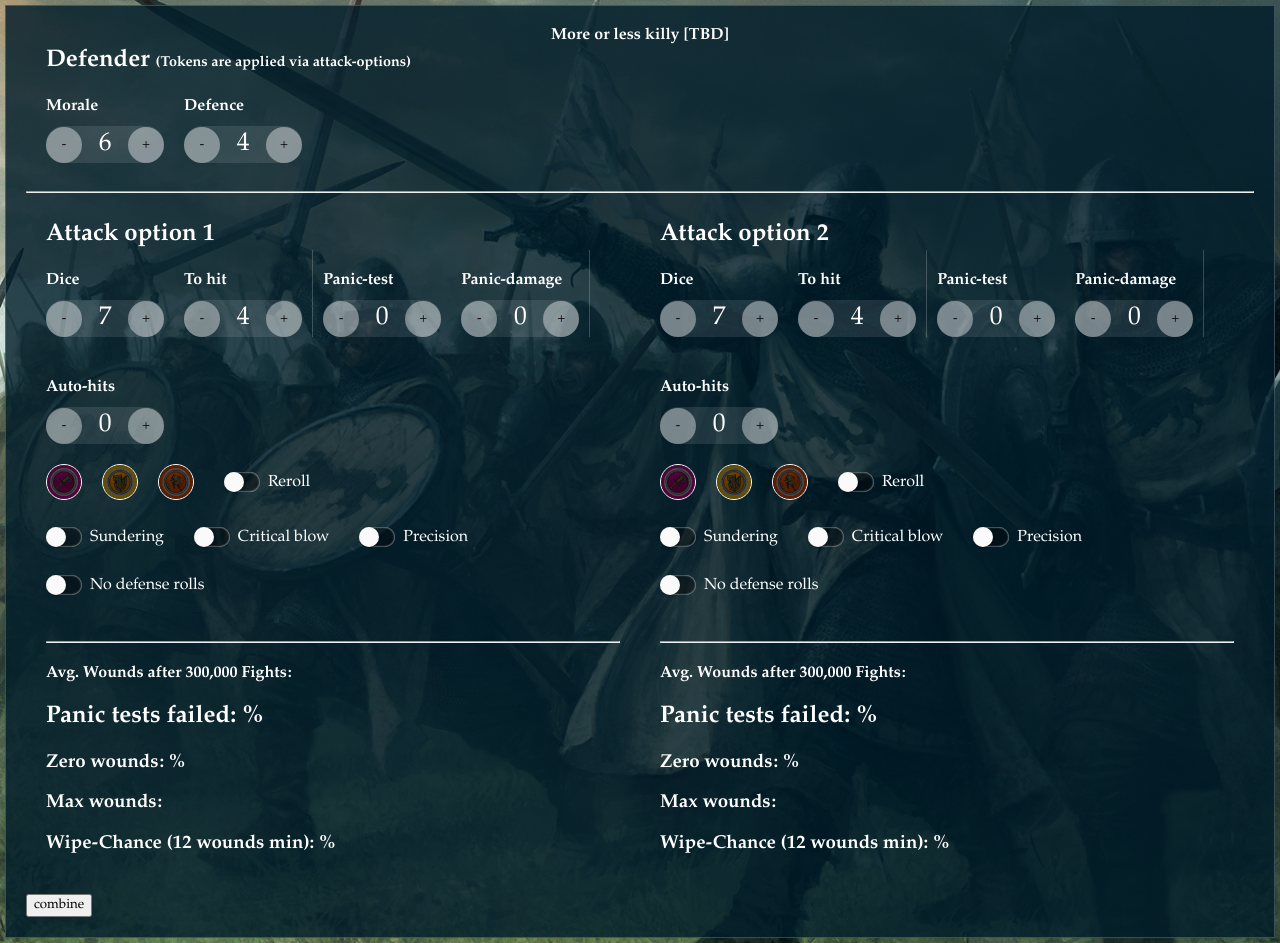
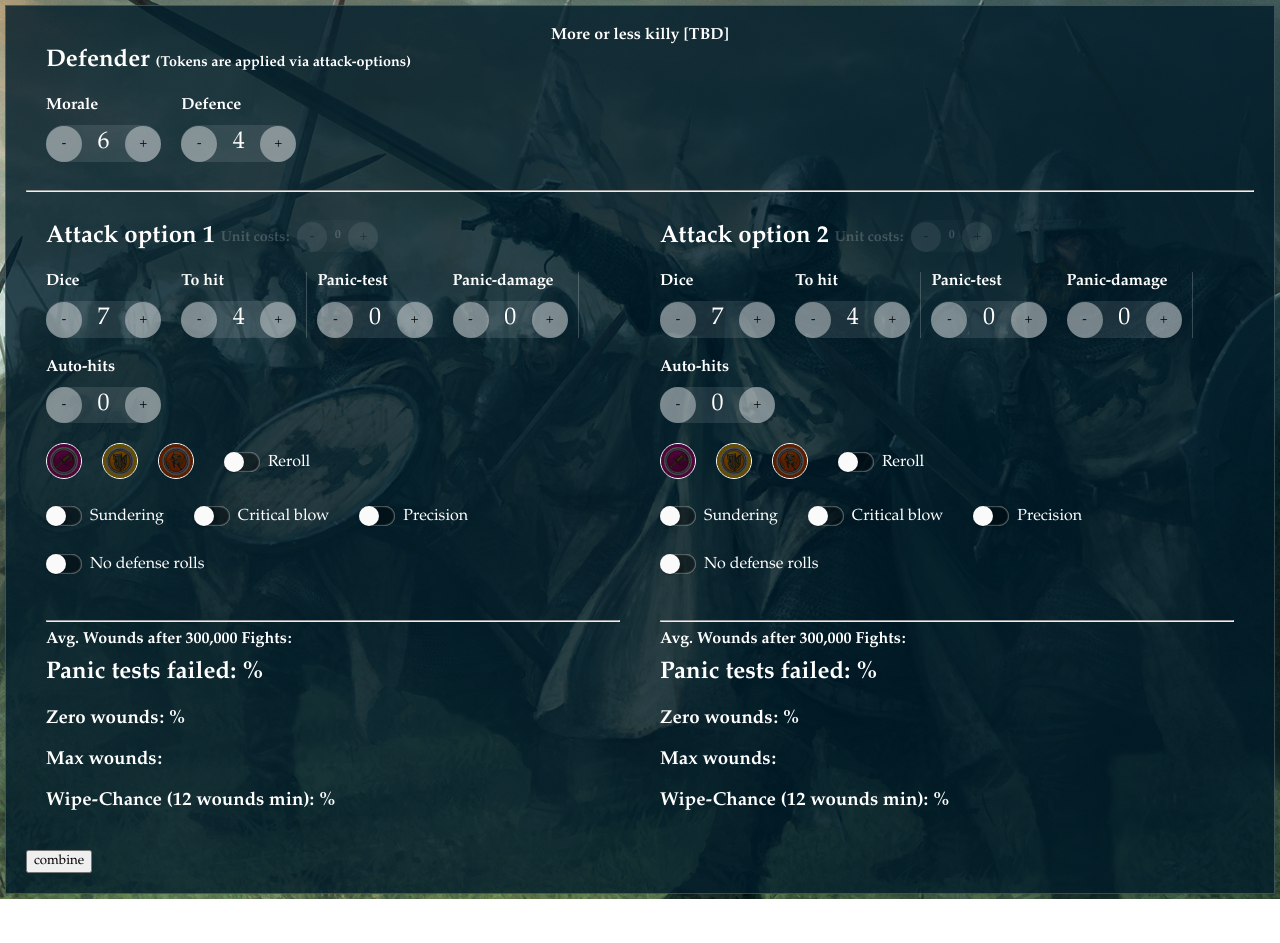
Before and after one commit to Chris-something/asoiaf-damage-tester, an Angular app: page / in a window 1280 px wide. After the commit the page ends 899 px from the top, so only its background shows below. Built offline with nearby package versions, Linux system fonts and the light colour scheme.

Commit message:
Added unit cost to calculate efficiency #3

```diff
--- a/src/app/app.component.html
+++ b/src/app/app.component.html
@@ -5,7 +5,7 @@
     </div>
 
     <div class="p-v">
-        <h2 style="margin: 0">
+        <h2 >
             Defender
             <small style="font-size: 0.6em">(Tokens are applied via attack-options)</small>
         </h2>
@@ -15,10 +15,10 @@
     <hr />
 
     <div [ngClass]="{ combined: combineView }">
-        <div style="display: inline-block; width: 50%">
+        <div style="display: inline-block; vertical-align: top; width: 50%">
             <div class="p attacker-a">
                 <app-attacker-settings-small [attackerSubject$]="attackerSubject1$">
-                    <h2 style="margin: 0">Attack option 1</h2>
+                    Attack option 1
                 </app-attacker-settings-small>
                 <div *ngIf="defenderSubject$.getValue() && attackerSubject1$.getValue()">
                     <app-result
@@ -30,10 +30,10 @@
                 </div>
             </div>
         </div>
-        <div style="display: inline-block; width: 50%">
+        <div style="display: inline-block; vertical-align: top; width: 50%">
             <div class="p attacker-b">
                 <app-attacker-settings-small [attackerSubject$]="attackerSubject2$">
-                    <h2 style="margin: 0">Attack option 2</h2>
+                    Attack option 2
                 </app-attacker-settings-small>
                 <div *ngIf="defenderSubject$.getValue() && attackerSubject1$.getValue()">
                     <app-result
--- a/src/app/app.component.scss
+++ b/src/app/app.component.scss
@@ -78,8 +78,18 @@ body {
     vertical-align: middle;
 }
 
+h2 {
+    margin-top: 0;
+    margin-bottom: 20px;
+}
+
 h4 {
+    margin-top: 0;
     margin-bottom: 10px;
+}
+
+small {
+    font-size: 0.6em;
 }
 
 /**
--- a/src/app/attacker-settings-small/attacker-settings.component.html
+++ b/src/app/attacker-settings-small/attacker-settings.component.html
@@ -1,6 +1,21 @@
 <div [formGroup]="attackerForm">
     <div class="box">
-        <ng-content></ng-content>
+        <h2>
+            <ng-content></ng-content>
+            <small [style.opacity]="pointCost.value > 0 ? 1 : .2">
+                Unit costs:&nbsp;
+            </small>
+            <span class="il" [style.opacity]="pointCost.value > 0 ? 1 : .2">
+
+                <app-counter-input
+                        [small]="true"
+                        [counterRangeMin]="0"
+                        [counterRangeMax]="13"
+                        formControlName="pointCost"
+                ></app-counter-input>
+            </span>
+        </h2>
+
 
         <div class="il u-mb">
             <h4>Dice</h4>
--- a/src/app/attacker-settings-small/attacker-settings.component.ts
+++ b/src/app/attacker-settings-small/attacker-settings.component.ts
@@ -17,6 +17,8 @@ export class AttackerSettingsSmallComponent implements OnInit {
     modifyDefenderPanicTest: FormControl = new FormControl(0);
     autoHits: FormControl = new FormControl(0);
 
+    noDefenseRolls: FormControl = new FormControl(false);
+
     weakened: FormControl = new FormControl(false);
     vulnerable: FormControl = new FormControl(false);
     panicked: FormControl = new FormControl(false);
@@ -24,7 +26,9 @@ export class AttackerSettingsSmallComponent implements OnInit {
     sundering: FormControl = new FormControl(false);
     critBlow: FormControl = new FormControl(false);
     precision: FormControl = new FormControl(false);
-    noDefenseRolls: FormControl = new FormControl(false);
+    pointCost: FormControl = new FormControl(0);
+
+
 
     reroll: FormControl = new FormControl(false);
 
@@ -41,7 +45,8 @@ export class AttackerSettingsSmallComponent implements OnInit {
         noDefenseRolls: this.noDefenseRolls,
         reroll: this.reroll,
         modifyDamageOnFailedPanictest: this.modifyDamageOnFailedPanictest,
-        modifyDefenderPanicTest: this.modifyDefenderPanicTest
+        modifyDefenderPanicTest: this.modifyDefenderPanicTest,
+        pointCost: this.pointCost,
     });
 
     @Input() attackerSubject$: Subject<IAttacker>;
--- a/src/app/controls/counter/counter-input.component.ts
+++ b/src/app/controls/counter/counter-input.component.ts
@@ -19,7 +19,7 @@ export function createCounterRangeValidator(maxValue, minValue) {
     selector: 'app-counter-input',
     styleUrls: ['./counter-input.scss'],
     template: `
-        <div class="counter-input">
+        <div class="counter-input" [ngClass]="{'counter-input--small': small}">
             <button class="counter-input__button" (click)="decrease()">-</button><span class="counter-input__value"> {{ counterValue }}</span>
             <button class="counter-input__button" (click)="increase()">+</button>
         </div>
@@ -36,6 +36,7 @@ export class CounterInputComponent implements ControlValueAccessor, OnChanges {
     @Input('counterValue') _counterValue = 0;
     @Input() counterRangeMax;
     @Input() counterRangeMin;
+    @Input() small = false;
 
     get counterValue() {
         return this._counterValue;
--- a/src/app/controls/counter/counter-input.scss
+++ b/src/app/controls/counter/counter-input.scss
@@ -11,7 +11,7 @@ $size: 36px;
     display: inline-block;
     vertical-align: middle;
     line-height: $size;
-    font-size: 1.6em;
+    font-size: 1.5em;
     width: 1.8em;
     padding: 0 10px;
     text-align: center;
@@ -28,7 +28,6 @@ $size: 36px;
     outline: none;
     border-radius: $size / 2;
     cursor: pointer;
-    cursor: hand;
     transition: 0.3s;
     background-color: rgba(255,255,255,.4);
     &:hover {
@@ -39,3 +38,18 @@ $size: 36px;
         cursor: auto;
     }
 }
+
+.counter-input--small {
+    $size-here: 30px;
+
+    .counter-input__value {
+        line-height: $size-here;
+        font-size: 12px;
+        padding: 0 5px;
+
+    }
+    .counter-input__button {
+        width: $size-here;
+        line-height: $size-here;
+    }
+}
--- a/src/app/interfaces.ts
+++ b/src/app/interfaces.ts
@@ -12,6 +12,7 @@ export interface IDefender {
 }
 
 export interface IAttacker {
+  pointCost: number;
   diceCount: number;
   toHit: number;
   autoHits: number;
--- a/src/app/result/result.component.html
+++ b/src/app/result/result.component.html
@@ -13,6 +13,7 @@
         [maxDistributionX]="histogrammService.combinedMaxForX$ | async"
     ></app-histogramm>
     <div class="result__details">
+        <h2 *ngIf="(woundsPerPoint$ | async) > 0">Wounds per point: {{ woundsPerPoint$ | async | number: '1.0-2' }}</h2>
         <h2>Panic tests failed: {{ panicTestsFailed$ | async | number: '1.0-2' }}%</h2>
         <h3>Zero wounds: {{ attacksWithZeroWounds$ | async | number: '1.0-2' }}%</h3>
         <h3>Max wounds: {{ maxWounds$ | async }}</h3>
--- a/src/app/result/result.component.ts
+++ b/src/app/result/result.component.ts
@@ -2,7 +2,7 @@ import { Component, Input, OnInit } from '@angular/core';
 import { BehaviorSubject, combineLatest, Observable, Subject } from 'rxjs';
 import { debounceTime, filter, map, share, switchMap } from 'rxjs/operators';
 import { HistogrammService } from '../histogramm.service';
-import {IAttacker, IDefender, IRes} from '../interfaces';
+import { IAttacker, IDefender, IRes } from '../interfaces';
 
 @Component({
     selector: 'app-result',
@@ -27,6 +27,7 @@ export class ResultComponent implements OnInit {
 
     distribution$: Observable<{ wounds: number; count: number }[]>;
     maxDistribution$: Observable<number>;
+    woundsPerPoint$: Observable<number>;
 
     constructor(private histogrammService: HistogrammService) {}
 
@@ -39,24 +40,21 @@ export class ResultComponent implements OnInit {
         this.panicTestsFailed$ = this.panicTestsFailed();
         this.distribution$ = this.getDistribution();
         this.maxDistribution$ = this.getDistributionMax();
-
+        this.woundsPerPoint$ = this.getWoundsPerPoint();
         this.maxDistribution$.subscribe((m) => this.maxY$.next(m));
         this.distribution$.subscribe((d) => this.maxX$.next(d.length));
-
     }
 
     iterate(): Observable<IRes[]> {
         let worker;
         if (typeof Worker !== 'undefined') {
-            worker = new Worker('../app.worker', {type: 'module'});
-        }
-        else {
+            worker = new Worker('../app.worker', { type: 'module' });
+        } else {
             alert('Your Browser isn´t supporting Web-Workers');
         }
         return combineLatest([this.attacker$.pipe(filter((_) => !!_)), this.defender$.pipe(filter((_) => !!_))]).pipe(
             debounceTime(300),
             switchMap(([attacker, defender]) => {
-
                 const subject: Subject<IRes[]> = new Subject<IRes[]>();
 
                 if (worker) {
@@ -71,6 +69,14 @@ export class ResultComponent implements OnInit {
         );
     }
 
+    private getWoundsPerPoint() {
+        return combineLatest([this.attacker$.pipe(filter((_) => !!_)), this.wounds$]).pipe(
+            map(([attacker, wounds]) => {
+                return attacker.pointCost > 0 ? wounds / attacker.pointCost : 0;
+            })
+        );
+    }
+
     private getMax(arr) {
         let len = arr.length;
         let max = -Infinity;
@@ -79,10 +85,6 @@ export class ResultComponent implements OnInit {
             max = arr[len] > max ? arr[len] : max;
         }
         return max;
-    }
-
-    trackByWound(index, item) {
-        return item.wounds;
     }
 
     getDistributionMax() {
```
